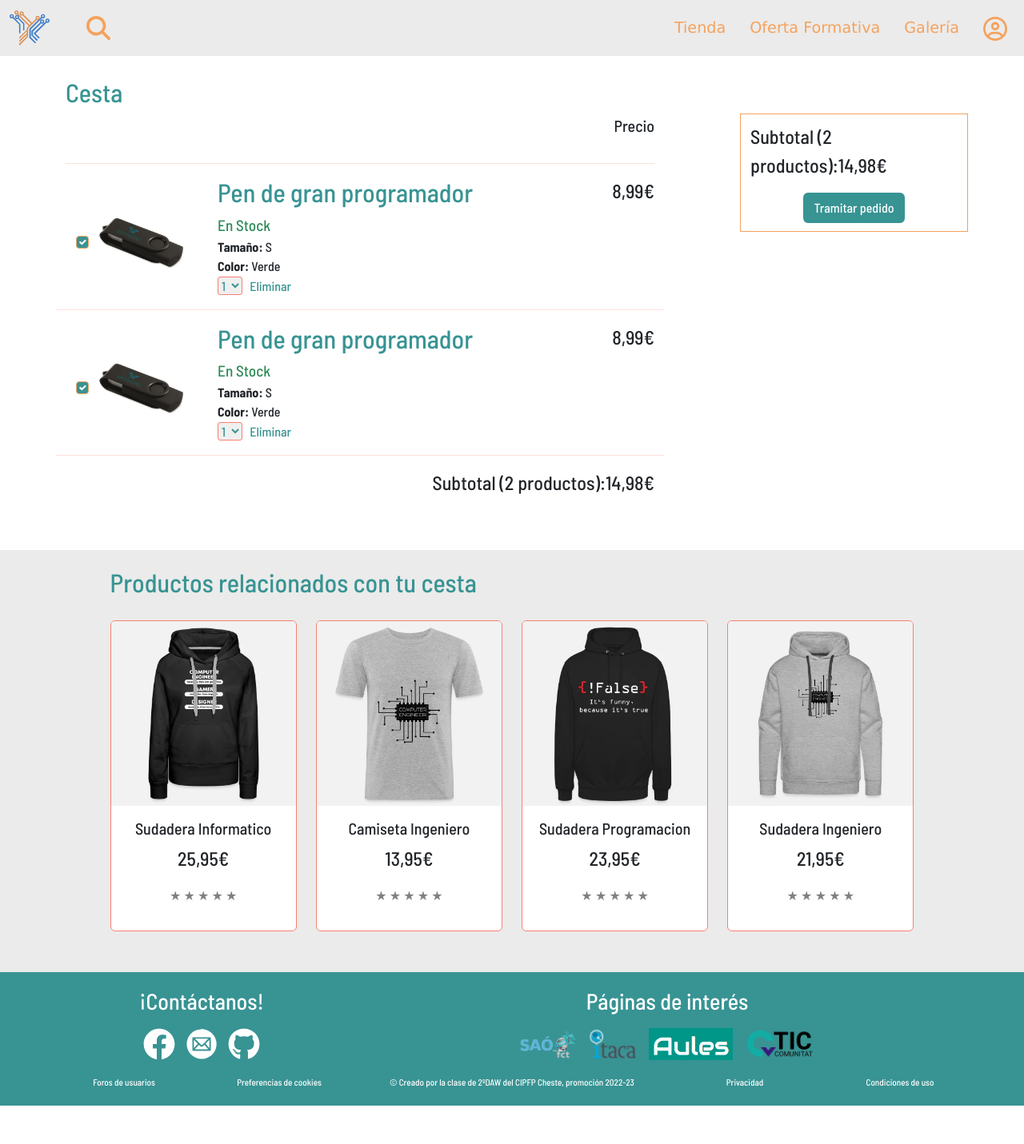
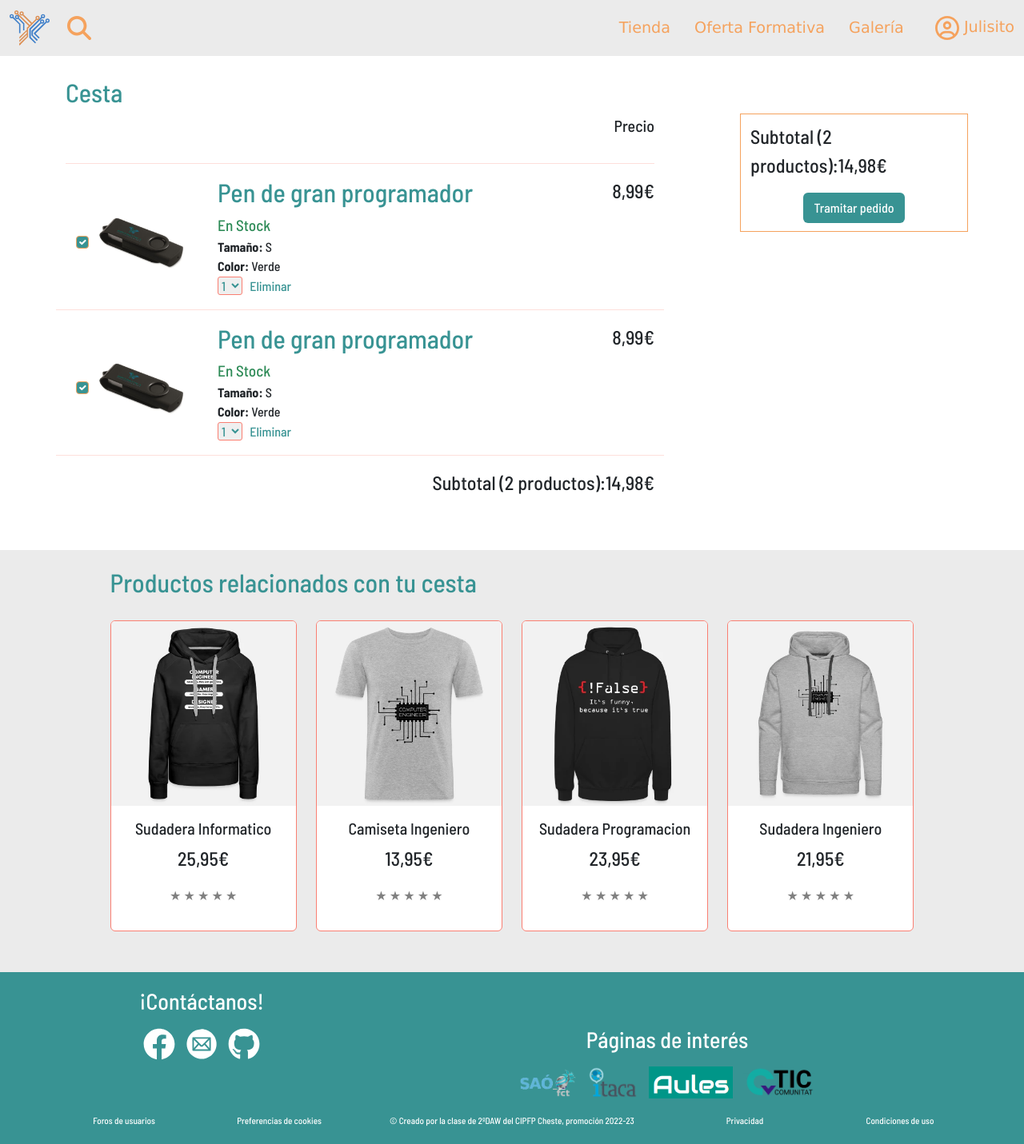
Before and after one commit to antricki/JS-PROYECTO-DIW-2022-23, a PHP site: page /store/cart1.php in a window 1280 px wide. Shown: the whole page at 80% size. Before the commit the page ends 1383 px from the top, so only its background shows below. Run offline with PHP 8.4, Linux system fonts and the light colour scheme; some libraries are stand-ins or nearby versions.

Commit message:
arreglado navbar principal

```diff
--- a/src/code/css/navbar.css
+++ b/src/code/css/navbar.css
@@ -35,29 +35,24 @@ li.allnav {
 
 #main-search-allnav {
     position: relative;
-    margin-left: 20px;
-    width: 368px;
+    left: -40px;
+    width: 340px;
     transition: all 2s;
 }
 
-#sm-login-allnav {
-    margin-right: 20px;
-}
-
-#lg-login-allnav {
-    height: 42px;
-}
-
-#lg-login-allnav img {
-    width: 30px;
-    height: 30px;
+#md-search-allnav {
+    width: 340px;
 }
 
 .icon-allnav {
-    width: 40px;
-    height: 40px;
+    width: 30px;
+    height: 30px;
     filter: invert(89%) sepia(9%) saturate(5883%) hue-rotate(315deg) brightness(98%) contrast(96%);
     /*para cambiar el color https://codepen.io/sosuke/pen/Pjoqqp*/
+}
+
+.navbar-brand.allnav {
+    margin-right: 0px;
 }
 
 .navbar-brand.allnav img {
@@ -70,18 +65,31 @@ li.allnav {
     border: 1px solid #F5A25D;
 }
 
+.form-control:focus {
+    border-color: #F5A25D;
+    box-shadow: 0px 1px 1px rgba(0, 0, 0, 0.075) inset, 0px 0px 12px #F5A25D;
+
+}
+
 .none-allnav {
     width: 0px !important;
     visibility: hidden;
 }
 
 .abierto-allnav {
-    left: 385px !important;
+    left: 300px !important;
 }
 
 .navbar-toggler.allnav{
     border: none;
     flex-direction: row;
+    padding: 0px !important;
+}
+
+.navbar-toggler.allnav:focus {
+    border-color: none;
+    box-shadow: none;
+
 }
 
 /* placeholder color */
--- a/src/code/php/footer.php
+++ b/src/code/php/footer.php
@@ -8,7 +8,7 @@
                 <a class="allfooter" href="mailto:dptoinformatica@fpcheste.com"><img src="<?php echo $dir . 'assets/icons/mail.svg'?>" alt=""></a>
                 <a class="allfooter" href="https://github.com/antricki/PROYECTO-DIW-2022-23/"><img src="<?php echo $dir . 'assets/icons/github.svg'?>" alt=""></a>
             </div>
-            <div class="col-md-8 pags-allfooter">
+            <div class="col-md-8 pags-allfooter mt-sm-5">
                 <h3 class="mb-3 allfooter">Páginas de interés</h3>
                 <a class="allfooter" href="https://foremp.edu.gva.es/"><img src="../../assets/icons/saofct.png" alt=""></a>
                 <a class="allfooter" href="https://familia.edu.gva.es/wf-front/myitaca/login_wf?idioma=C"><img src="<?php echo $dir . 'assets/icons/itaca.png'?>" alt=""></a>
--- a/src/code/php/navbar.php
+++ b/src/code/php/navbar.php
@@ -1,4 +1,3 @@
-<script src="<?php echo $dir . 'code/js/toggle.js'?>"></script>
 <link rel="stylesheet" href="<?php echo $dir . 'code/css/navbar.css'?>">
 <script>
     let pormostrar = true;
@@ -19,43 +18,75 @@
 </script>
 <nav class="navbar navbar-expand-lg navbar-light allnav">
     <div class="container-fluid">
-        <a class="navbar-brand allnav" href="#"><img src="<?php echo $dir . 'assets/images/logo.svg'?>" alt=""></a>
-        <h1 class="d-flex d-lg-none allnav">Dpto. Informática</h1>
-        <a class="d-lg-none ms-auto" href="#" id="sm-login-allnav"><img src="<?php echo $dir . 'assets/icons/circle-user-regular.svg'?>" alt="" class="icon"></a>
-        <button class="navbar-toggler d-flex allnav" type="button" data-bs-toggle="collapse"
-            data-bs-target="#navbarSupportedContent" aria-controls="navbarSupportedContent" aria-expanded="false"
-            aria-label="Toggle navigation" id="toggler-button-allnav" onclick="useToggle(document.getElementById('toggle'))">
-            <span></span>
-        </button>
-        <form class="d-none d-lg-flex">
+
+        <!-- Navbar brand -->
+        <a class="navbar-brand allnav" href="<?php echo $dir . 'index.php'?>"><img
+                src="<?php echo $dir . 'assets/images/logo.svg'?>" alt=""></a>
+
+        <!-- md search -->
+        <form class="d-none d-md-block d-lg-none">
+            <input class="form-control search-allnav" type="search" placeholder="Búsqueda" aria-label="Search"
+                id="md-search-allnav">
+        </form>
+
+        <!-- sm right side -->
+        <section class="ms-auto d-flex d-md-none">
+
+            <!-- User icon sm -->
+            <div>
+                <a href="<?php echo $dir . 'login/login.html'?>" class="nav-link">
+                    <img src="<?php echo $dir . 'assets/icons/circle-user-regular.svg'?>" alt=""
+                        class="icon-allnav allnav">
+                    <span>Julisito</span>
+                </a>
+            </div>
+
+            <!-- dropdown toggle -->
+            <button class="navbar-toggler allnav ms-2" type="button" data-bs-toggle="collapse" data-bs-target="#allnavMenu"
+                aria-controls="allnavMenu" aria-expanded="false" aria-label="Toggle navigation"
+                id="toggler-button-allnav">
+                <img src="<?php echo $dir . 'assets/icons/hamburguer-menu.svg'?>" alt="" class="icon-allnav allnav">
+            </button>
+        </section>
+
+        <!-- lg search -->
+        <form class="d-none d-lg-flex ms-3">
             <button onclick="buscar()" id="search-icon-allnav" type="button"><img
                     src="<?php echo $dir . 'assets/icons/magnifying-glass-solid.svg'?>" alt=""></button>
-            <input class="form-control me-2 search-allnav none-allnav" type="search" placeholder="Búsqueda" aria-label="Search"
-                id="main-search-allnav">
+            <input class="form-control search-allnav none-allnav" type="search" placeholder="Búsqueda"
+                aria-label="Search" id="main-search-allnav">
         </form>
 
         <!-- Right side -->
-        <div class="collapse navbar-collapse" id="navbarSupportedContent-allnav">
+        <div class="collapse navbar-collapse" id="allnavMenu">
             <div class="ms-auto">
                 <ul class="navbar-nav me-auto mb-2 mb-lg-0">
+
+                    <!-- sm search -->
                     <form class="d-flex d-lg-none mt-2">
-                        <input class="form-control me-2 search-allnav" type="search" placeholder="Búsqueda" aria-label="Search"
-                            id="dropdown-search-allnav">
+                        <input class="form-control me-2 search-allnav" type="search" placeholder="Búsqueda"
+                            aria-label="Search" id="dropdown-search-allnav">
                     </form>
+
+                    <!-- dropdown items  -->
                     <li class="nav-item allnav">
                         <a class="nav-link" href="#">Tienda</a>
                     </li>
                     <li class="nav-item allnav">
-                        <a class="nav-link" href="#">Oferta Formativa</a>
+                        <a class="nav-link" href="<?php echo $dir . 'courses/courses.html'?>">Oferta Formativa</a>
                     </li>
                     <li class="nav-item allnav">
-                        <a class="nav-link" href="#">Galería</a>
-                    </li>
-                    <li class="nav-item d-none d-lg-block icon-allnav allnav">
-                        <a class="nav-link" href="#" id="lg-login-allnav"><img src="<?php echo $dir . 'assets/icons/circle-user-regular.svg'?>" alt=""></a>
+                        <a class="nav-link" href="<?php echo $dir . 'gallery/gallery.html'?>">Galería</a>
                     </li>
                 </ul>
             </div>
         </div>
+        <!-- User icon md/lg-->
+        <div class="d-none d-md-block ms-4">
+            <a href="<?php echo $dir . 'login/login.html'?>" class="nav-link">
+                <img src="<?php echo $dir . 'assets/icons/circle-user-regular.svg'?>" alt="" class="icon-allnav allnav">
+                <span>Julisito</span>
+            </a>
+        </div>
     </div>
 </nav>
```
Also changed, not shown: other parts of src/code/css/navbar.css (+0 -44 lines), src/code/js/toggle.js (deleted, +0 -41 lines), src/assets/icons/hamburguer-menu.svg (added).
